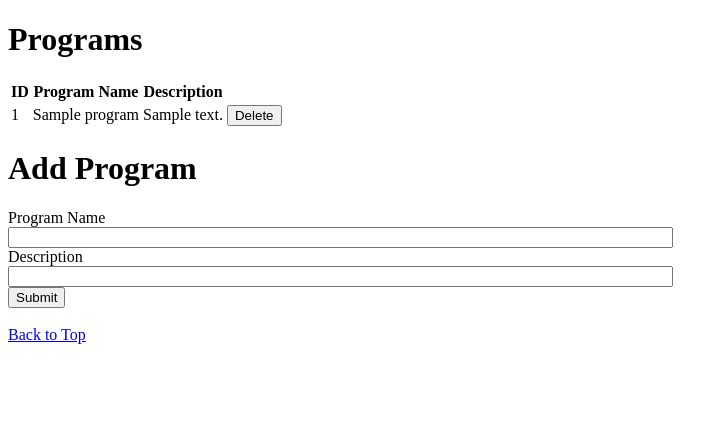
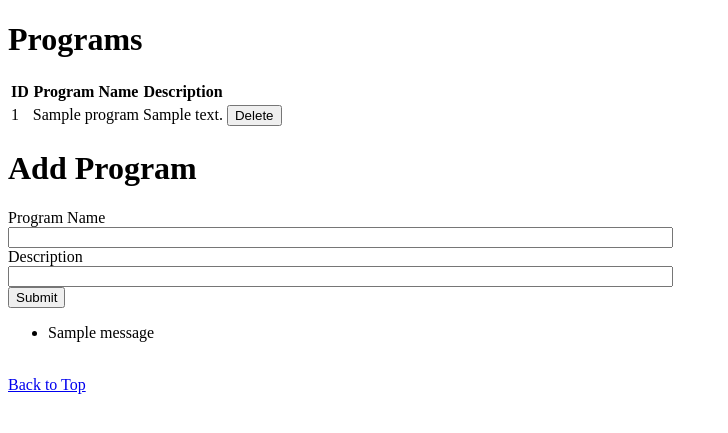
Before and after one commit to sgtaylor16/riskregister, a Flask app: page /addprograms/ in a window 1280 px wide. Shown: the top 433 px of the page, without its empty margins (0-728 px from the left). Run offline with Flask 3, Linux system fonts and the light colour scheme; tables that the repository leaves empty hold one stand-in row (values such as "Sample post"); one stand-in notice (Sample message) is shown.

Commit message:
Flash Working

```diff
--- a/pages/programs/programs.py
+++ b/pages/programs/programs.py
@@ -26,7 +26,7 @@ def add_program():
 def delete_program(program_id):
     programcheck = db.session.query(Programs).filter(Programs.id == program_id).first().risks
     if len(programcheck) > 0:
-        flash("Program has asscoiated risks. Cannot delete.")
+        flash("Program has associated risks. Cannot delete.")
         return redirect('/addprograms/')
     else:
         program = db.session.query(Programs).filter(Programs.id == program_id).first()
--- a/templates/addprogram.html
+++ b/templates/addprogram.html
@@ -35,6 +35,15 @@
         {{ form.description(size=80) }}<br>
         {{ form.submit() }}
     </form>
+    {% with messages = get_flashed_messages() %}
+        {% if messages %}
+            <ul class="flashes">
+                {% for message in messages %}
+                    <li>{{ message }}</li>
+                {% endfor %}
+            </ul>
+        {% endif %}
+    {% endwith %}
     <br>
 
     <a href="/">Back to Top</a>
```
